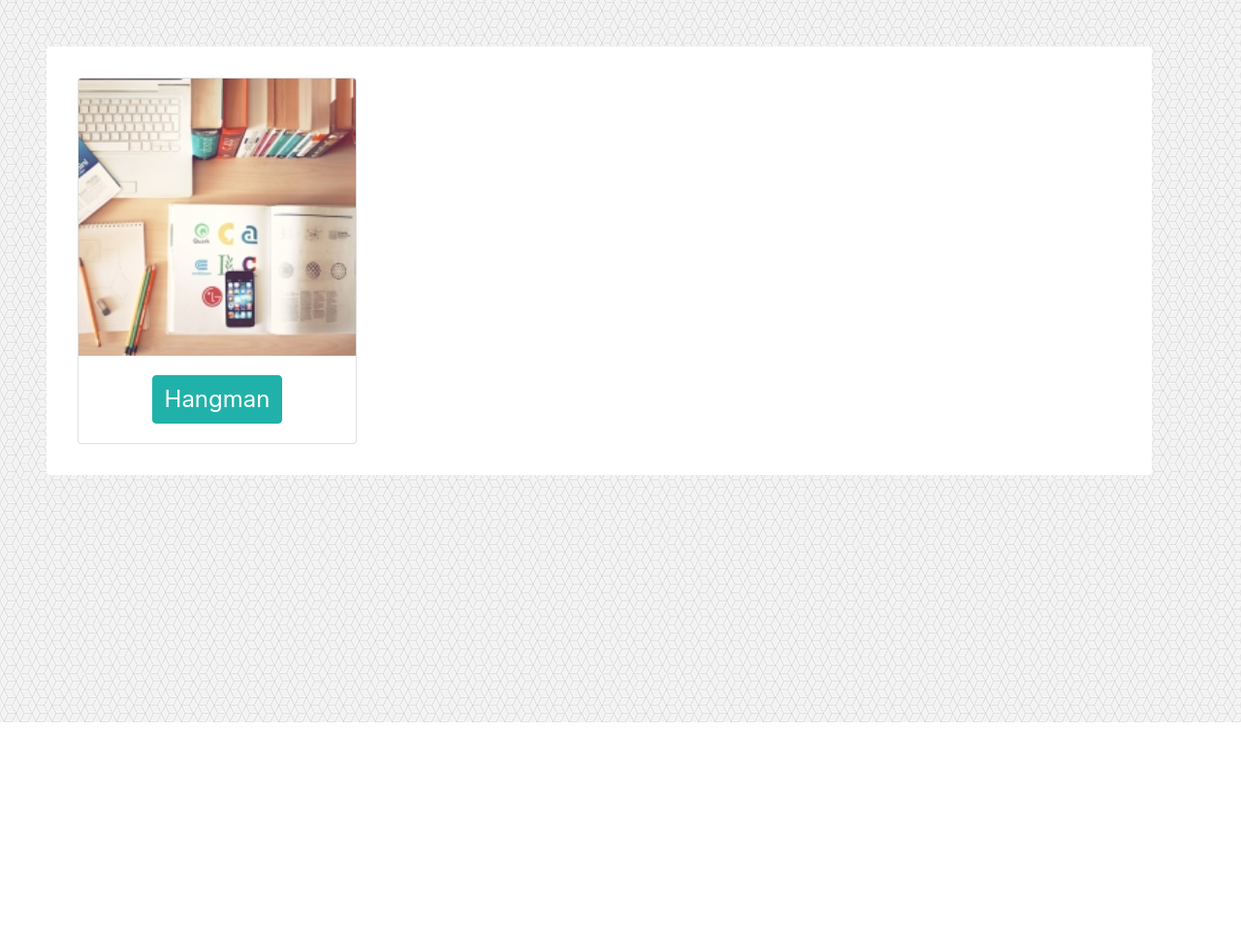
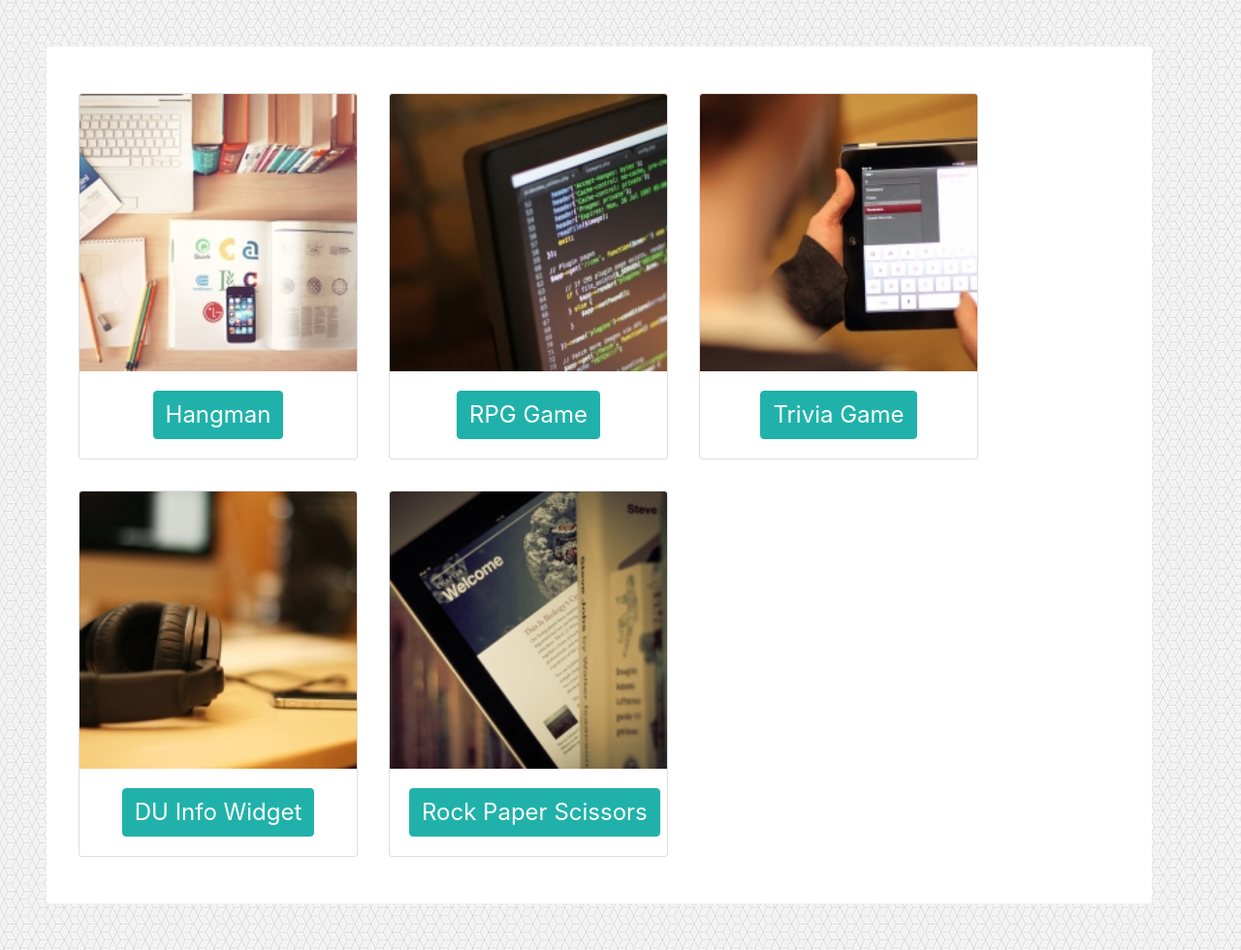
Before and after one commit to daveysjobey/Bootstrap-Portfolio, a plain HTML site: page portfolio.html in a window 1280 px wide. Shown: the part 55-1035 px from the top of the page at 97% size. Before the commit the page ends 800 px from the top, so only its background shows below. Drawn offline with nearby package versions, Linux system fonts and the light colour scheme.

Commit message:
Portfolio Complete

```diff
--- a/assets/style.css
+++ b/assets/style.css
@@ -48,3 +48,7 @@ body{
     background-color: #20b2aa;
     border-color: #20b2aa;
 }
+
+.card{
+    margin: 1rem;
+}
--- a/portfolio.html
+++ b/portfolio.html
@@ -38,11 +38,34 @@
     </nav>
     <div class="container rounded">
         <div class="row">
-            <div class="col-md-4">
             <div class="card" style="width: 18rem;">
                 <img class="card-img-top" src="assets/images/placeimg1.jpg" alt="Hangman">
                 <div class="card-body text-center">
                     <a href="http://bit.ly/2NvNLYW" class="btn btn-primary">Hangman</a>
+                </div>
+            </div>
+            <div class="card" style="width: 18rem;">
+                <img class="card-img-top" src="assets/images/placeimg2.jpg" alt="RPG Game">
+                <div class="card-body text-center">
+                    <a href="http://bit.ly/2RuOjkQ" class="btn btn-primary">RPG Game</a>
+                </div>
+            </div>
+            <div class="card" style="width: 18rem;">
+                <img class="card-img-top" src="assets/images/placeimg3.jpg" alt="Trivia Game">
+                <div class="card-body text-center">
+                    <a href="http://bit.ly/2RBDOfM" class="btn btn-primary">Trivia Game</a>
+                </div>
+            </div>
+            <div class="card" style="width: 18rem;">
+                <img class="card-img-top" src="assets/images/placeimg4.jpg" alt="DU Info Widget">
+                <div class="card-body text-center">
+                    <a href="http://bit.ly/2RvD9MO" class="btn btn-primary">DU Info Widget</a>
+                </div>
+            </div>
+            <div class="card" style="width: 18rem;">
+                <img class="card-img-top" src="assets/images/placeimg5.jpg" alt="Rock Paper Scissors">
+                <div class="card-body text-center">
+                    <a href="http://bit.ly/2Rxon8q" class="btn btn-primary">Rock Paper Scissors</a>
                 </div>
             </div>
         </div>
```
Lines whose indentation alone changed are shown as unchanged.
